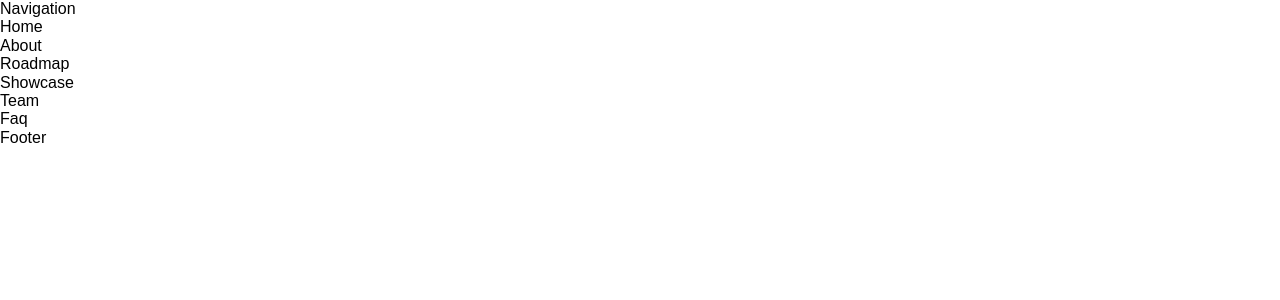
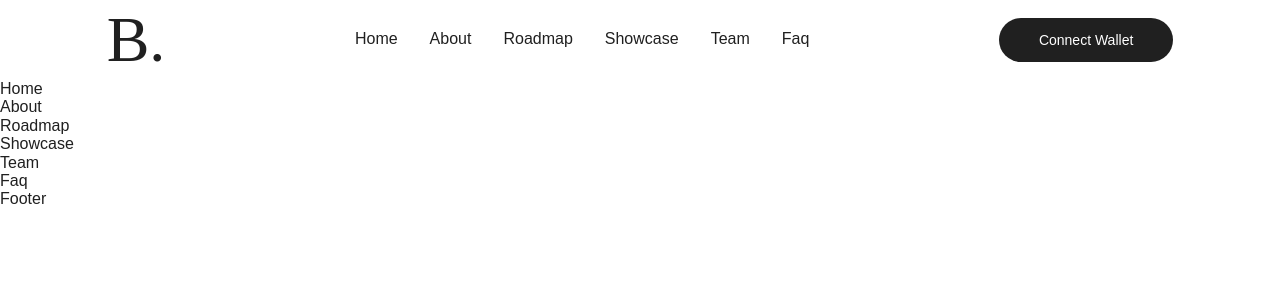
Before and after one commit to busrakk/single-page-app, a React (Create React App) app: page / in a window 1280 px wide. Shown: the top 300 px of the page. Built offline with nearby package versions, Linux system fonts and the light colour scheme.

Commit message:
add navigation component

```diff
--- a/src/App.js
+++ b/src/App.js
@@ -1,6 +1,6 @@
 import { ThemeProvider } from "styled-components";
 import { light } from "./styles/Themes";
-import Navigation from "./components/Navigation";
+import Navigation from "./components/navigation/Navigation";
 import Footer from "./components/Footer";
 import Home from "./components/sections/Home";
 import About from "./components/sections/About";
--- /dev/null
+++ b/src/components/Button.js
@@ -0,0 +1,21 @@
+import React from "react";
+import { Link } from "react-router-dom";
+
+const Button = ({ text }) => {
+  return (
+    <button
+      target="_blank"
+      rel="noreferrer"
+      className="inline-block text-[#fff] outline-none border-none bg-[#202020] text-fontsm py-3.5 px-10 rounded-full cursor-pointer transition-all duration-200 ease-linear hover:scale-90 relative"
+    >
+      <Link
+        to="/#"
+        className="after:content-none after:absolute after:top-1/2 after:left-1/2 after:transform after:-translate-x-1/2 after:-translate-y-1/2 after:scale-0 after:w-full after:h-full after:rounded-lg after:transition-all after:duration-200 after:ease-in-out after:border-2 after:border-solid after:bg-red-500 hover:after:transform hover:after:-translate-x-1/2 hover:after:-translate-y-1/2 hover:after:scale-100 hover:after:p-1"
+      >
+        {text}
+      </Link>
+    </button>
+  );
+};
+
+export default Button;
--- /dev/null
+++ b/src/components/Logo.js
@@ -0,0 +1,12 @@
+import React from "react";
+import { Link } from "react-router-dom";
+
+const Logo = () => {
+  return (
+    <div className="font-logo text-[64px] transition-all duration-200 ease-linear hover:scale-110">
+      <Link to="/">B.</Link>
+    </div>
+  );
+};
+
+export default Logo;
--- a/src/components/Navigation.js
+++ /dev/null
@@ -1,9 +0,0 @@
-import React from 'react'
-
-const Navigation = () => {
-  return (
-    <div>Navigation</div>
-  )
-}
-
-export default Navigation
--- /dev/null
+++ b/src/components/navigation/Navigation.js
@@ -0,0 +1,31 @@
+import React from "react";
+import { styled } from "styled-components";
+import Logo from "../Logo";
+import "./index.css";
+import Button from "../Button";
+
+const Section = styled.section`
+  width: 100vw;
+  background-color: ${(props) => props.theme.body};
+`;
+
+const Navigation = () => {
+  return (
+    <Section>
+      <div className="flex justify-between items-center w-5/6 h-20 mx-auto list-none">
+        <Logo />
+        <ul className="menu">
+          <li className="menu-item">Home</li>
+          <li className="menu-item">About</li>
+          <li className="menu-item">Roadmap</li>
+          <li className="menu-item">Showcase</li>
+          <li className="menu-item">Team</li>
+          <li className="menu-item">Faq</li>
+        </ul>
+        <Button text="Connect Wallet" />
+      </div>
+    </Section>
+  );
+};
+
+export default Navigation;
--- /dev/null
+++ b/src/components/navigation/index.css
@@ -0,0 +1,7 @@
+.menu {
+    @apply flex justify-between items-center relative;
+}
+
+.menu-item{
+    @apply mx-4 text-[#202020] cursor-pointer after:block after:w-0 after:translate-x-0 after:duration-300 after:h-0.5 after:ease-linear after:bg-[#202020] hover:after:inline-block hover:after:w-full hover:after:h-1 hover:after:bg-[#202020] ;
+}
--- a/src/index.css
+++ b/src/index.css
@@ -9,6 +9,7 @@ body {
   padding: 0;
   font-family: 'Sora', sans-serif;
   overflow-x: hidden;
+  @apply text-[#202020]
 }
 
 h1,h2,h3,h4,h5,h6 {
--- a/tailwind.config.js
+++ b/tailwind.config.js
@@ -4,7 +4,20 @@ module.exports = {
     "./src/**/*.{js,jsx,ts,tsx}",
   ],
   theme: {
-    extend: {},
+    fontSize: {
+      'fontxs': '0.75rem',
+      'fontsm': '0.875rem',
+      'fontmd': '1rem',
+      'fontlg': '1.25rem',
+      'fontxl': '2rem',
+      'fontxxl': '3rem',
+      'fontxxxl': '4rem',
+    },
+    extend: {
+      fontFamily: {
+        logo: ['Akaya Telivigala', 'cursive'],
+      },
+    },
   },
   plugins: [],
 }
```
